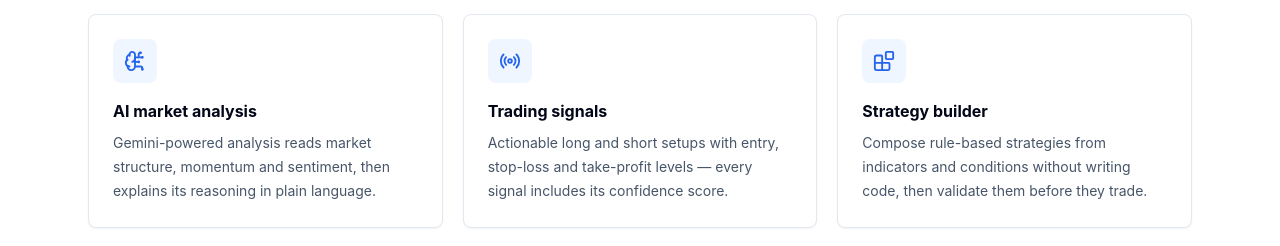
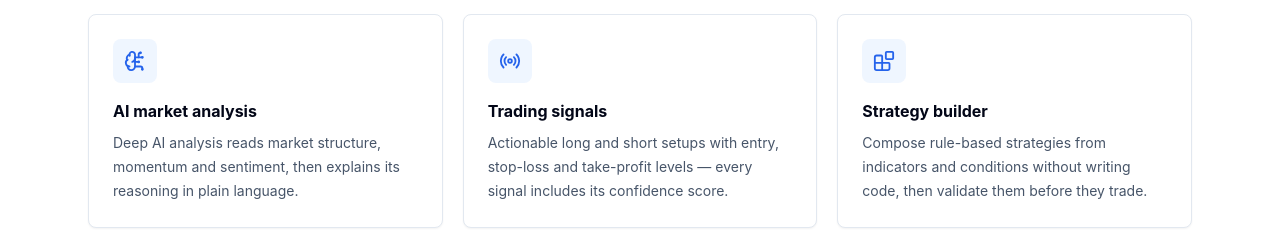
Before and after one commit to AROSOFTio/arotrade, a Next.js app in the folder apps/web/: page / in a window 1280 px wide. Shown: the part 960-1206 px from the top of the page. Built offline with nearby package versions, Linux system fonts and the light colour scheme.

Commit message:
feat: replace Gemini references with Deep AI for professional branding

```diff
--- a/apps/web/app/dashboard/ai-analysis/page.tsx
+++ b/apps/web/app/dashboard/ai-analysis/page.tsx
@@ -255,7 +255,7 @@ export default function AIAnalysisPage() {
             </span>
             <div>
               <h2 className="text-sm font-semibold text-slate-900">New analysis</h2>
-              <p className="text-xs text-slate-500">Powered by Gemini</p>
+              <p className="text-xs text-slate-500">Powered by Deep AI Engine</p>
             </div>
           </div>
 
--- a/apps/web/app/page.tsx
+++ b/apps/web/app/page.tsx
@@ -21,7 +21,7 @@ const features = [
   {
     icon: BrainCircuit,
     title: 'AI market analysis',
-    description: 'Gemini-powered analysis reads market structure, momentum and sentiment, then explains its reasoning in plain language.',
+    description: 'Deep AI analysis reads market structure, momentum and sentiment, then explains its reasoning in plain language.',
   },
   {
     icon: Radio,
```
